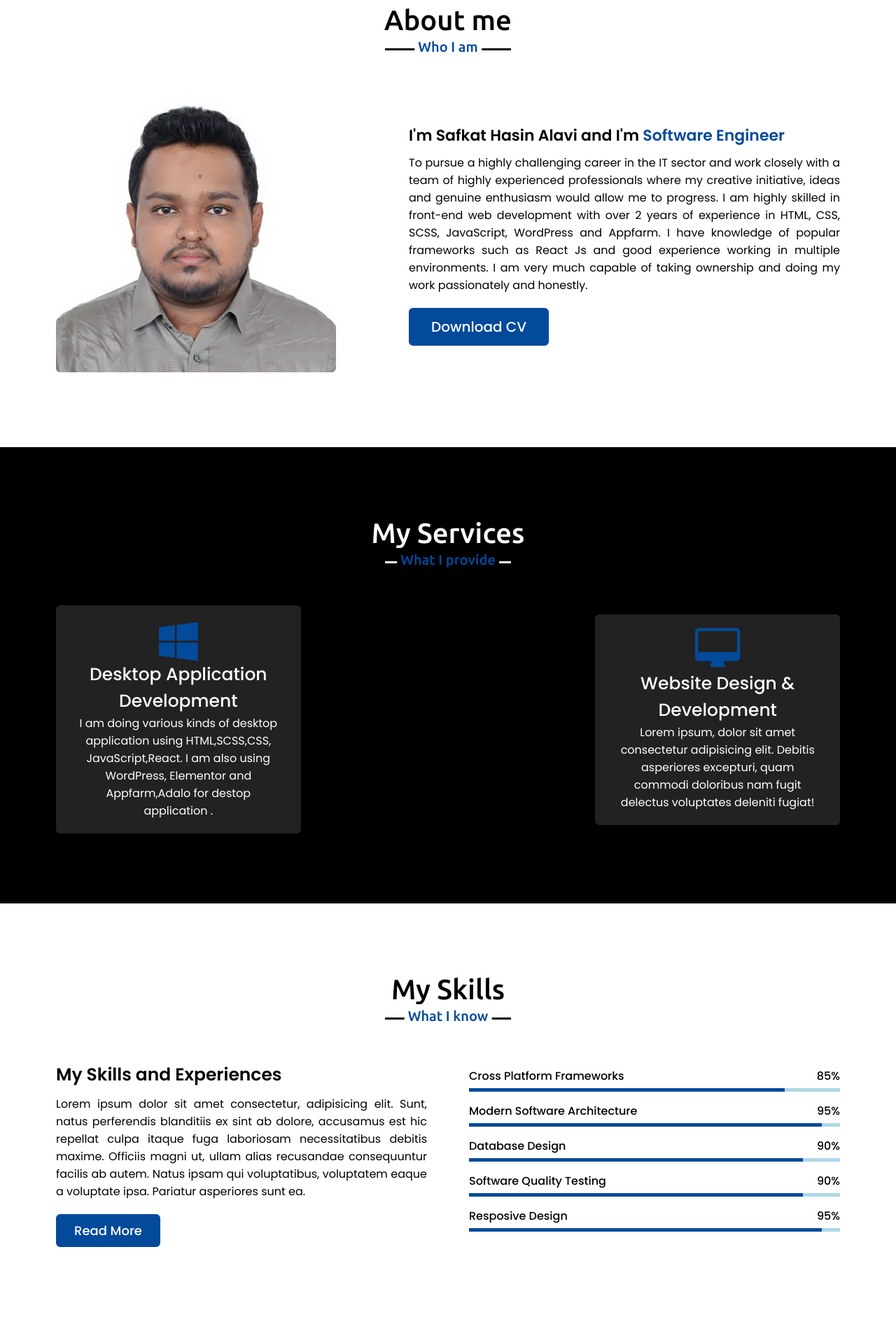
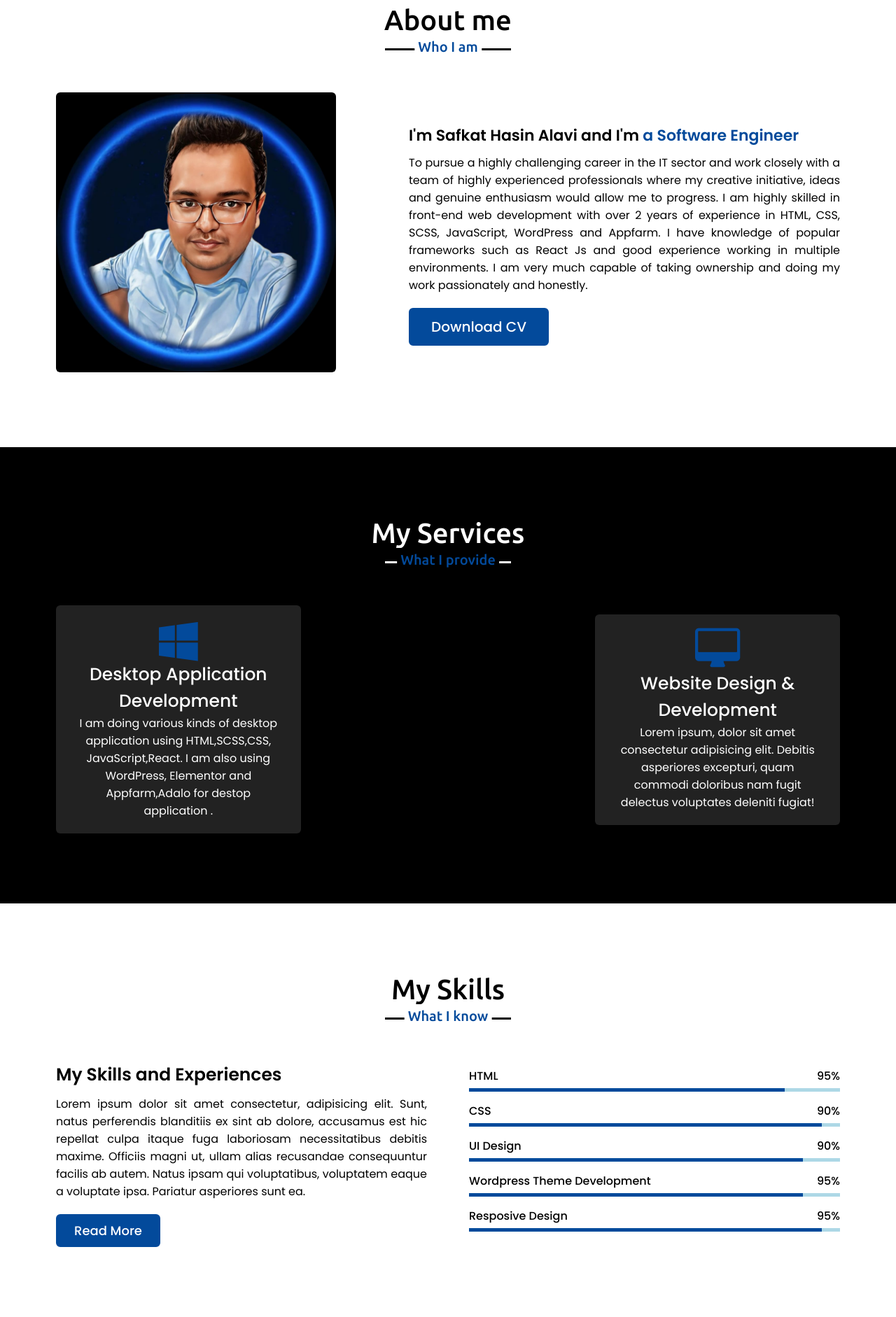
Before and after one commit to pratchad17/safkat-porfolilo, a plain HTML site: page index.html in a window 1280 px wide. Shown: the part 894-2776 px from the top of the page at 70% size. Drawn offline with nearby package versions, Linux system fonts and the light colour scheme.

Commit message:
3rd commit

```diff
--- a/index.html
+++ b/index.html
@@ -67,13 +67,13 @@
                 <h2 class="title">About me</h2>
                 <div class="about-content">
                     <div class="column left">
-                        <img src="images/Pratchad Pic .jpeg" alt="" />
+                        <img src="images/p2.jpeg" alt="" />
                     </div>
 
                     <div class="column right">
                         <div class="text">
                             I'm Safkat Hasin Alavi and I'm
-                            <span>Software Engineer</span>
+                            <span>a Software Engineer</span>
                         </div>
                         <p>
                             To pursue a highly challenging career in the IT
@@ -88,7 +88,10 @@
                             am very much capable of taking ownership and doing
                             my work passionately and honestly.
                         </p>
-                        <a href="#">Download CV</a>
+                        <a
+                            href="https://drive.google.com/file/d/1zOHiNCqL6uNH5HerhFjytYEuGPjc4jNw/view?usp=drive_link"
+                            >Download CV</a
+                        >
                     </div>
                 </div>
             </div>
@@ -157,23 +160,23 @@
                     <div class="column right">
                         <div class="bars">
                             <div class="info">
-                                <span>Cross Platform Frameworks</span>
-                                <span>85%</span>
+                                <span>HTML</span>
+                                <span>95%</span>
                             </div>
                             <div class="line cpf"></div>
                         </div>
 
                         <div class="bars">
                             <div class="info">
-                                <span>Modern Software Architecture</span>
-                                <span>95%</span>
+                                <span>CSS</span>
+                                <span>90%</span>
                             </div>
                             <div class="line msa"></div>
                         </div>
 
                         <div class="bars">
                             <div class="info">
-                                <span>Database Design</span>
+                                <span>UI Design</span>
                                 <span>90%</span>
                             </div>
                             <div class="line dd"></div>
@@ -181,8 +184,8 @@
 
                         <div class="bars">
                             <div class="info">
-                                <span>Software Quality Testing</span>
-                                <span>90%</span>
+                                <span>Wordpress Theme Development</span>
+                                <span>95%</span>
                             </div>
                             <div class="line sqt"></div>
                         </div>
```
Also changed, not shown: images/logo/HTML5_Logo_512.png (added), images/logo/appfarm.png (added), images/logo/css.png (added), images/logo/images.png (added), images/logo/javascriptcom.png (added), images/logo/wordpress.png (added), images/p2.jpeg (added), images/p3.jpeg (added), images/seyam.jpg (deleted).
